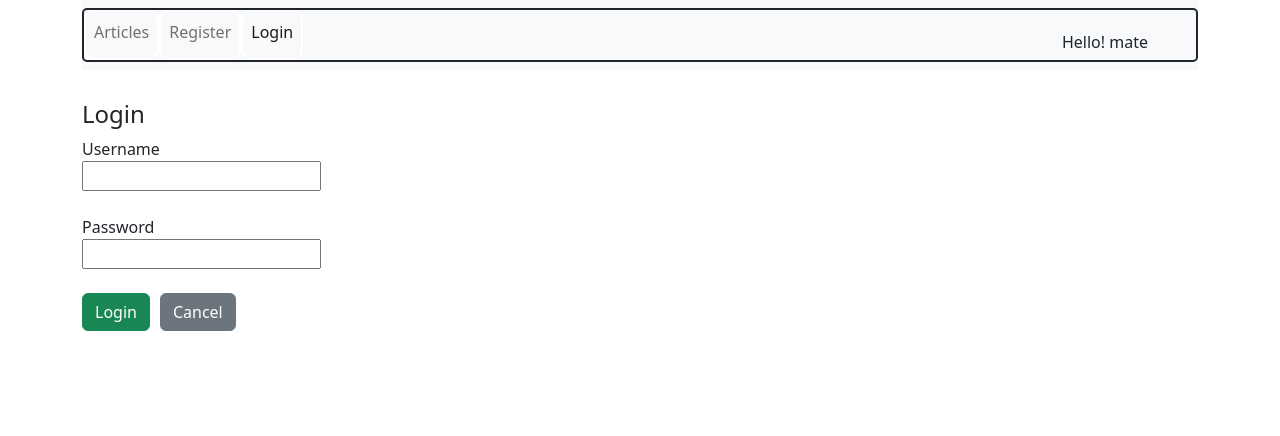
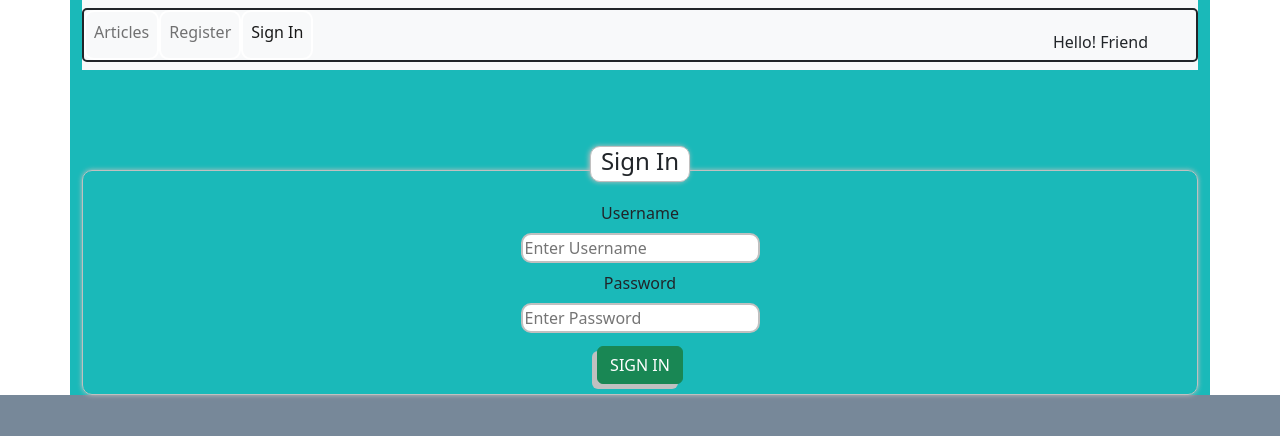
Before and after one commit to Kelvin-MKL/BlogApp, a React (Create React App) app in the folder font-end/: page /login in a window 1280 px wide. Shown: the top 436 px of the page. Built offline with nearby package versions, Linux system fonts and the light colour scheme.

Commit message:
Some css added.

```diff
--- a/font-end/src/App.css
+++ b/font-end/src/App.css
@@ -4,6 +4,13 @@
 
 html{
     min-width: 450px;
+    background-color: lightslategray;
+
+}
+
+:root{
+    --border-color: silver;
+
 }
 
 .collapse {
@@ -12,26 +19,27 @@ html{
     border-radius: 5px;
 }
 
-
 .nav-item{
-
     height: 50px;
     border: 2px solid white;
     border-radius: 10px;
     display: flex;
 }
 
-
+.nav-item.nav-link p{
+    font-size:x-small ;
+    position: relative;
+    top:10px;
+}
 
 .nav-item:hover{
-    background-color: grey;
+    /* background-color: grey; */
     transition: 0.5s;
     text-shadow: 1px 1px silver;
+}
 
-
-}
-.nav-item.nav-link.active{
-    color: red;
+.container{
+    background-color: rgb(26, 185, 185);
 }
 
 .article-wrapper{
@@ -41,29 +49,33 @@ html{
     padding-left: 10px;
     padding-top: 5px;
     margin-bottom: 10px;
-    border-color: silver;
+    border-color: var(--border-color);
+    background-color: blueviolet;
 }
 
 .btn{
+    margin-top: 5px;
+    box-shadow: -5px 5px 0 0 silver;
+}
+
+.btn-info, .btn-primary, .btn-danger{
+    margin-bottom: 5px;
     margin-right: 10px;
+
+}
+
+.btn:hover{
+    position: relative;
+    box-shadow: none;
+    top: 5px;
+    left: -5px;
+    transition: 0ms;
 }
 
 .newArticle{
     display: flex;
     flex-direction: column;
     padding-bottom: 20px;
-}
-
-textarea{
-    width:100%;
-    max-width: 95%;
-    border-color: silver
-}
-
-.title{
-    width:100%;
-    max-width: 95%;
-    border-color: silver
 }
 
 .rightCorner{
@@ -77,3 +89,66 @@ textarea{
     font-weight: lighter;
 
 }
+.form-container {
+    margin-top: 100px;
+    padding-top: 30px;
+    display: flex;
+    flex-direction: column;
+    position: relative;
+    align-items: center;
+    border: 1px solid var(--border-color);
+    border-radius: 10px;
+    z-index: 1;
+    padding-bottom: 10px;
+    box-shadow: 0 0 5px 0 var(--border-color);
+}
+
+.form-container input, textarea{
+    margin: 8px 0;
+    border-radius: 10px;
+}
+
+.form-container h4{
+    background-color: white;
+    position: absolute;
+    top: -25px;
+    border: 1px solid silver;
+    border-radius: 10px;
+    box-shadow:  -1px 0 5px 0 silver;
+    padding-left: 10px;
+    padding-right: 10px;
+    padding-bottom: 5px;
+    z-index: 2;
+
+}
+
+.label{
+    position: absolute;
+    left: 50px;
+}
+.description{
+    top:150px;
+}
+.markdown{
+    top: 300px;
+}
+#description{
+    resize: none;
+}
+
+#username, #password, #nickname{
+    border: 2px solid silver;
+    outline: none;
+}
+
+#title, #description, #markdown{
+    width:95%;
+    max-width: 95%;
+    border: 2px solid silver;
+    transition: 0.5s;
+    outline: none;
+}
+#title:focus, #description:focus, #markdown:focus{
+    border:  2px solid blue
+
+}
--- a/font-end/src/components/articleForm.jsx
+++ b/font-end/src/components/articleForm.jsx
@@ -1,50 +1,53 @@
 import React from "react";
 import FormButton from "./formButton";
 
-const ArticleForm = ({
-  paramId,
-  content,
-  onSubmit,
-  onChangeTitle,
-  onChangeDescription,
-  onChangeMarkdown,
-}) => {
+const ArticleForm = ({ paramId, content, onSubmit, onChange }) => {
   return (
     <>
       <form onSubmit={onSubmit}>
-        <p>Sharing is caring! </p>
-        <label htmlFor='title'>Title</label>
+        <div className='form-container'>
+          <h4>Sharing is caring! </h4>
+          <label htmlFor='title' className='label title'>
+            Title
+          </label>
           <br></br>
           <input
             required
             type='text'
             id='title'
             className='title'
-          onChange={onChangeTitle}
+            name='title'
+            onChange={onChange}
             value={content.title}
           ></input>
           <br />
-
-        <label htmlFor='description'>Description</label>
+          <label htmlFor='description' className='label description'>
+            Description
+          </label>
           <br />
           <textarea
             required
             type='text'
             id='description'
-          onChange={onChangeDescription}
+            name='description'
+            onChange={onChange}
             value={content.description}
           ></textarea>
           <br />
-        <label htmlFor='markdown'>Markdown</label>
+          <label htmlFor='markdown' className='label markdown'>
+            Markdown
+          </label>
           <br />
           <textarea
             required
             type='text'
             id='markdown'
-          onChange={onChangeMarkdown}
+            name='markdown'
+            onChange={onChange}
             value={content.markdown}
           ></textarea>
           <FormButton paramId={paramId} />
+        </div>
       </form>
     </>
   );
--- a/font-end/src/components/editArticle.jsx
+++ b/font-end/src/components/editArticle.jsx
@@ -17,21 +17,9 @@ function EditArticle() {
     setArticle(blank);
   };
 
-  const handleChangeTitle = (e) => {
+  const handleOnChange = (e) => {
     const temp = { ...article };
-    temp.title = e.target.value;
-    setArticle(temp);
-  };
-
-  const handleChangeDescription = (e) => {
-    const temp = { ...article };
-    temp.description = e.target.value;
-    setArticle(temp);
-  };
-
-  const handleChangeMarkdown = (e) => {
-    const temp = { ...article };
-    temp.markdown = e.target.value;
+    temp[e.target.name] = e.target.value;
     setArticle(temp);
   };
 
@@ -94,9 +82,7 @@ function EditArticle() {
         paramId={paramId}
         content={article}
         onSubmit={handleSubmit}
-        onChangeTitle={handleChangeTitle}
-        onChangeDescription={handleChangeDescription}
-        onChangeMarkdown={handleChangeMarkdown}
+        onChange={handleOnChange}
       ></ArticleForm>
     </>
   );
--- a/font-end/src/components/formButton.jsx
+++ b/font-end/src/components/formButton.jsx
@@ -4,9 +4,6 @@ const FormButton = ({ paramId }) => {
       <button type='submit' className='btn btn-success'>
         {paramId === "new" ? "Create" : "Update"}
       </button>
-      <a href='/' className='btn btn-secondary'>
-        Cancel
-      </a>
     </>
   );
 };
--- a/font-end/src/components/login.jsx
+++ b/font-end/src/components/login.jsx
@@ -23,28 +23,34 @@ function Login() {
   };
 
   return (
-    <>
-      <form onSubmit={handleSubmit}>
-        <h4>Login</h4>
+    <form onSubmit={handleSubmit}>
+      <div className='form-container'>
+        <h4>Sign In</h4>
         <label htmlFor='username'>Username</label>
-        <br></br>
-        <input required type='email' id='username' ref={usernameRef}></input>
-        <br />
-        <br />
+
+        <input
+          placeholder='Enter Username'
+          required
+          type='email'
+          id='username'
+          ref={usernameRef}
+        ></input>
 
         <label htmlFor='password'>Password</label>
-        <br></br>
-        <input required type='text' id='password' ref={passwordRef}></input>
-        <br />
-        <br />
+
+        <input
+          placeholder='Enter Password'
+          required
+          type='text'
+          id='password'
+          ref={passwordRef}
+        ></input>
+
         <button type='submit' className='btn btn-success'>
-          Login
+          SIGN IN
         </button>
-        <a href='/' className='btn btn-secondary'>
-          Cancel
-        </a>
-      </form>
-    </>
+      </div>
+    </form>
   );
 }
 export default Login;
--- a/font-end/src/components/navbar.jsx
+++ b/font-end/src/components/navbar.jsx
@@ -41,7 +41,7 @@ const Navbar = () => {
                   Register
                 </NavLink>
                 <NavLink className='nav-item nav-link ' to='/login'>
-                  Login
+                  Sign In
                 </NavLink>
               </>
             ) : (
@@ -57,14 +57,14 @@ const Navbar = () => {
                   className='nav-item nav-link '
                   to='/logout'
                 >
-                  Logout
+                  <p>Sign Out</p>
                 </NavLink>
               </>
             )}
           </div>
         </div>
         <div className='rightCorner'>
-          {user.nickname ? user.nickname : "mate"}
+          {user.nickname ? user.nickname : "Friend"}
         </div>
       </nav>
     </>
--- a/font-end/src/components/publicArticleList.jsx
+++ b/font-end/src/components/publicArticleList.jsx
@@ -21,7 +21,7 @@ function PublicArticleList() {
 
   return (
     <>
-      <p>This is article list!</p>
+      <p>Public articles!</p>
       {articleList.map((article) => (
         <div key={article._id} className='article-wrapper'>
           <h4>{article.title}</h4>
--- a/font-end/src/components/registerUser.jsx
+++ b/font-end/src/components/registerUser.jsx
@@ -35,28 +35,24 @@ function RegisterUser() {
   return (
     <>
       <form onSubmit={handleSubmit}>
+        <div className='form-container'>
           <h4>Register </h4>
           <label htmlFor='username'>Username</label>
-        <br></br>
+
           <input required type='email' id='username' ref={usernameRef}></input>
-        <br />
-        <br />
+
           <label htmlFor='nickname'>Nickname</label>
-        <br></br>
+
           <input required type='text' id='nickname' ref={nicknameRef}></input>
-        <br />
-        <br />
+
           <label htmlFor='password'>Password</label>
-        <br></br>
+
           <input required type='text' id='password' ref={passwordRef}></input>
-        <br />
-        <br />
+
           <button type='submit' className='btn btn-success'>
-          Register
+            REGISTER
           </button>
-        <a href='/' className='btn btn-secondary'>
-          Cancel
-        </a>
+        </div>
       </form>
     </>
   );
```
Lines whose indentation alone changed are shown as unchanged.
